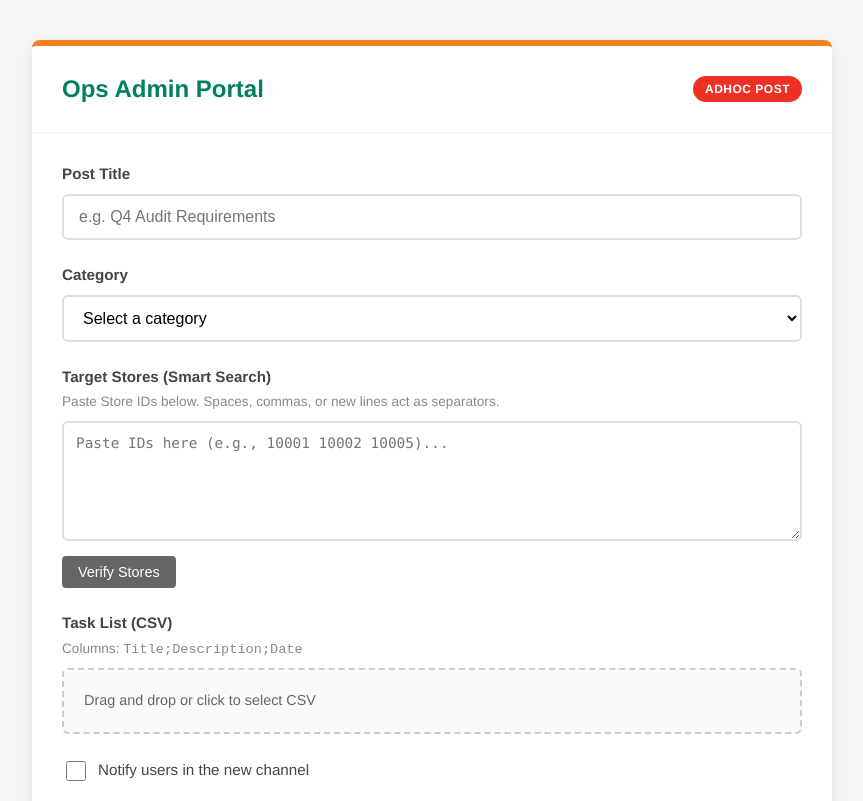
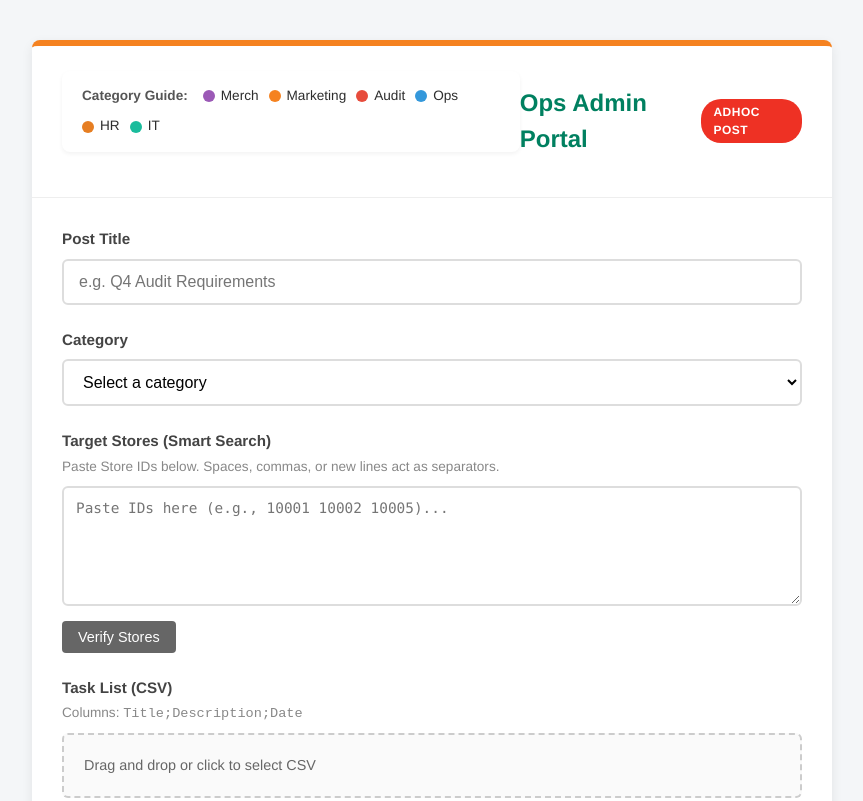
Before and after one commit to chriscelledelacruz/messagebuilder, a website: page public/index.html in a window 1280 px wide. Shown: the top 801 px of the page, without its empty margins (208-1071 px from the left). Drawn offline with Linux system fonts and the light colour scheme; no server answers.

Commit message:
Add category guide legend to index.html

```diff
--- a/public/index.html
+++ b/public/index.html
@@ -44,6 +44,15 @@
 
   <div class="widget-container">
     <div class="header">
+      <div class="legend-container">
+      <span class="legend-label">Category Guide:</span>
+      <div class="legend-item"><span class="color-dot" style="background:var(--cat-merch)"></span>Merch</div>
+      <div class="legend-item"><span class="color-dot" style="background:var(--cat-mkt)"></span>Marketing</div>
+      <div class="legend-item"><span class="color-dot" style="background:var(--cat-audit)"></span>Audit</div>
+      <div class="legend-item"><span class="color-dot" style="background:var(--cat-ops)"></span>Ops</div>
+      <div class="legend-item"><span class="color-dot" style="background:var(--cat-hr)"></span>HR</div>
+      <div class="legend-item"><span class="color-dot" style="background:var(--cat-it)"></span>IT</div>
+    </div>
       <h2>Ops Admin Portal</h2>
       <span class="badge-adhoc">ADHOC POST</span>
     </div>
```
